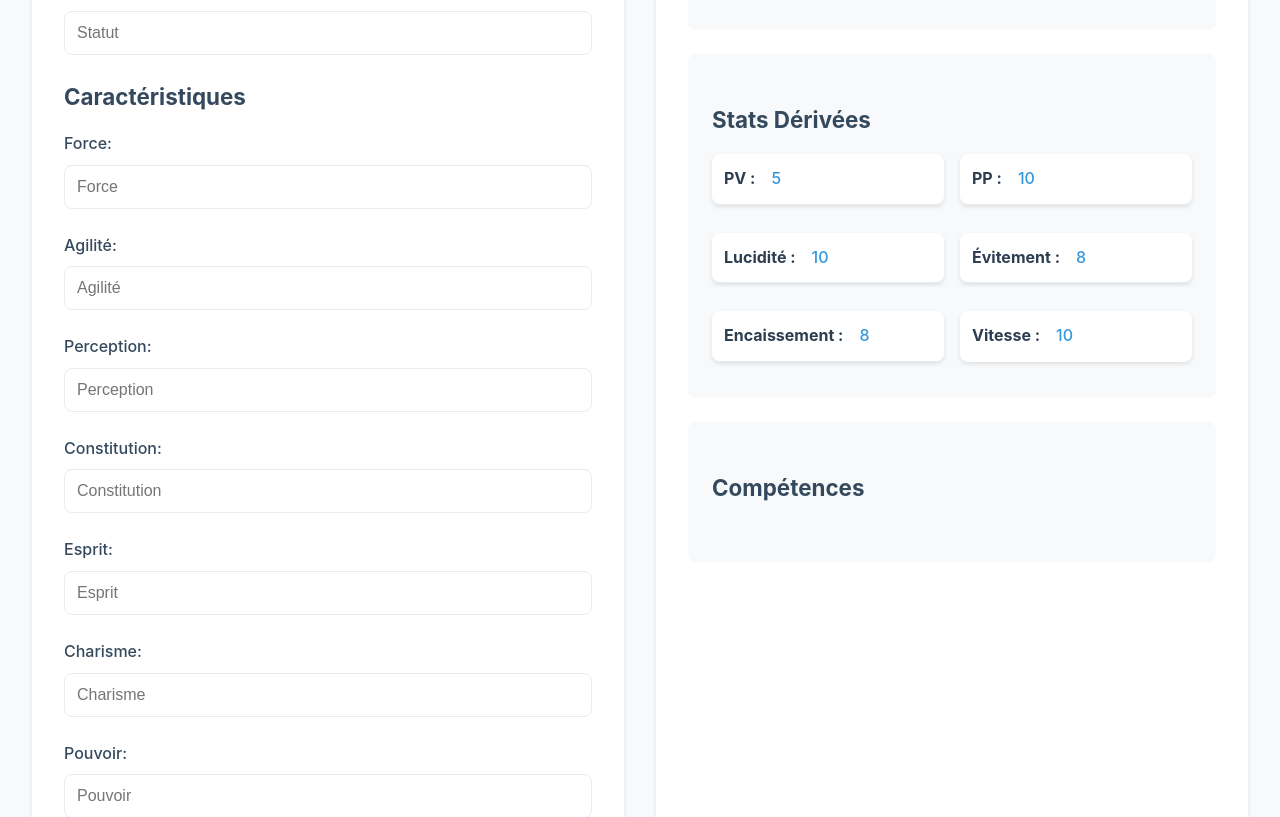
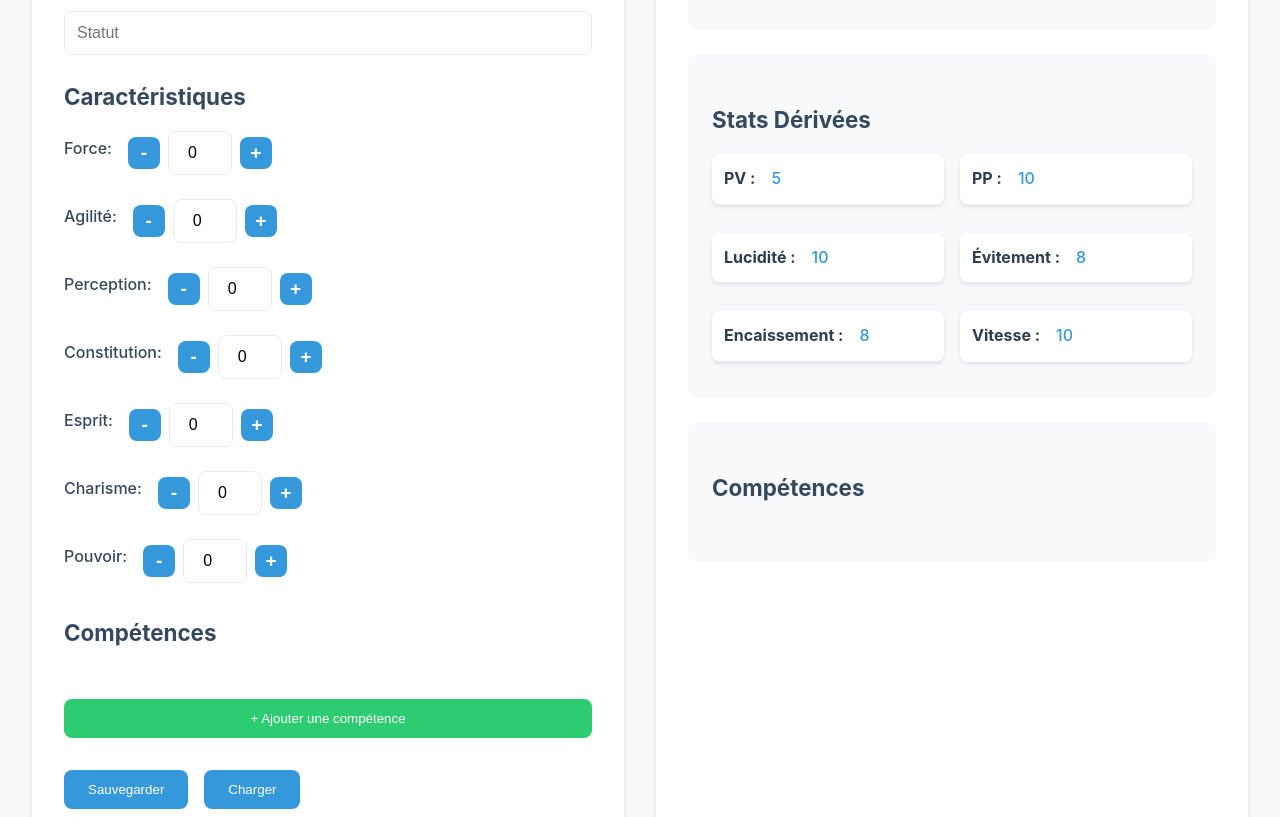
Before and after one commit to Martin-Die/jdr-app, a Next.js app: page / in a window 1280 px wide. Shown: the part 1040-1857 px from the top of the page. Built offline with nearby package versions, Linux system fonts and the light colour scheme.

Commit message:
masse maj

```diff
--- a/src/app/components/CharacterSheet.tsx
+++ b/src/app/components/CharacterSheet.tsx
@@ -124,7 +124,7 @@ export default function CharacterSheet() {
               </h3>
               <div className="modifiersGrid">
                 {(() => {
-                  const modifiers = getMassModifier(character.poids);
+                  const modifiers = getMassModifier(character.poids, character.taille);
                   return (
                     <>
                       <p><strong>Esquive :</strong> <span className="value">{modifiers.esquive >= 0 ? '+' : ''}{modifiers.esquive}</span></p>
--- a/src/app/components/character/CharacterSkills.tsx
+++ b/src/app/components/character/CharacterSkills.tsx
@@ -68,7 +68,7 @@ export const CharacterSkills = ({
               onChange={(e) => onCompetenceChange(index, 'niveau', e.target.value)}
               className="competence-level"
             >
-              {[...Array(6)].map((_, i) => (
+              {[...Array(9)].map((_, i) => (
                 <option key={i} value={i}>{i}</option>
               ))}
             </select>
--- a/src/app/components/character/CharacterStats.tsx
+++ b/src/app/components/character/CharacterStats.tsx
@@ -11,11 +11,21 @@ export const CharacterStats = ({ character, onInputChange }: CharacterStatsProps
   const handleChange = (e: React.ChangeEvent<HTMLInputElement>) => {
     const { id, value } = e.target;
     // Si la valeur est vide, on envoie une chaîne vide, sinon on convertit en nombre
-    onInputChange(id, value === '' ? '' : Number(value));
+    onInputChange(id, value === '' ? 0 : Number(value));
   };
 
   const handleWheel = (e: React.WheelEvent<HTMLInputElement>) => {
     e.currentTarget.blur();
+  };
+
+  const handleIncrement = (id: StatKey) => {
+    const currentValue = character[id] || 0;
+    onInputChange(id, currentValue + 1);
+  };
+
+  const handleDecrement = (id: StatKey) => {
+    const currentValue = character[id] || 0;
+    onInputChange(id, currentValue - 1);
   };
 
   const stats = [
@@ -33,18 +43,33 @@ export const CharacterStats = ({ character, onInputChange }: CharacterStatsProps
       <h2>Caractéristiques</h2>
 
       {stats.map(({ id, label }) => (
-        <div key={id} className="form-group">
+        <div key={id} className="form-group stat-group">
           <label htmlFor={id}>{label}:</label>
+          <div className="stat-input-group">
+            <button
+              className="stat-button"
+              onClick={() => handleDecrement(id)}
+              aria-label={`Diminuer ${label}`}
+            >
+              -
+            </button>
             <input
               type="number"
               id={id}
-            value={character[id as StatKey] || ''}
+              value={character[id as StatKey] || 0}
               onChange={handleChange}
               onWheel={handleWheel}
               placeholder={label}
-            min="0"
-            max="20"
+              min="-4"
             />
+            <button
+              className="stat-button"
+              onClick={() => handleIncrement(id)}
+              aria-label={`Augmenter ${label}`}
+            >
+              +
+            </button>
+          </div>
         </div>
       ))}
     </div>
--- a/src/app/data/competences.ts
+++ b/src/app/data/competences.ts
@@ -8,12 +8,12 @@ export const competencesList: Competence[] = [
   {
     nom: "Esquive",
     description: "Capacité à éviter les attaques",
-    specialisations: ["Esquive roulée", "Esquive latérale", "Esquive arrière", "Contre-attaque"]
+    specialisations: ["Esquive roulée", "Esquive latérale", "Esquive arrière"]
   },
   {
     nom: "Parade",
     description: "Maîtrise de la défense",
-    specialisations: ["Parade haute", "Parade basse", "Parade latérale", "Riposte"]
+    specialisations: ["Parade haute", "Parade basse", "Parade latérale"]
   },
   {
     nom: "Combat",
--- a/src/app/globals.css
+++ b/src/app/globals.css
@@ -487,3 +487,42 @@ button:hover {
   border-radius: 3px;
   font-size: 11px;
 }
+
+/* Styles pour les statistiques */
+.stat-group {
+  display: flex;
+  align-items: center;
+  gap: 1rem;
+}
+
+.stat-input-group {
+  display: flex;
+  align-items: center;
+  gap: 0.5rem;
+}
+
+.stat-button {
+  width: 2rem;
+  height: 2rem;
+  padding: 0;
+  display: flex;
+  align-items: center;
+  justify-content: center;
+  font-size: 1.2rem;
+  font-weight: bold;
+  background-color: var(--accent-color);
+  color: white;
+  border: none;
+  border-radius: var(--border-radius);
+  cursor: pointer;
+  transition: background-color 0.2s;
+}
+
+.stat-button:hover {
+  background-color: #2980b9;
+}
+
+.stat-input-group input {
+  width: 4rem;
+  text-align: center;
+}
--- a/src/app/hooks/useCharacter.tsx
+++ b/src/app/hooks/useCharacter.tsx
@@ -164,7 +164,6 @@ export const useCharacter = () => {
           const writable = await fileHandle.createWritable();
           await writable.write(blob);
           await writable.close();
-          alert('Personnage sauvegardé avec succès !');
         } catch (err: unknown) {
           // Ne pas afficher l'erreur si c'est une annulation par l'utilisateur
           if (err instanceof Error && err.name !== 'AbortError') {
@@ -182,7 +181,6 @@ export const useCharacter = () => {
         link.click();
         document.body.removeChild(link);
         URL.revokeObjectURL(url);
-        alert('Personnage sauvegardé avec succès !');
       }
     } catch (error) {
       console.error('Erreur lors de la sauvegarde:', error);
@@ -235,7 +233,6 @@ export const useCharacter = () => {
 
               setCharacter(processedCharacter);
               setDerivedStats(processedStats);
-              alert('Personnage chargé avec succès !');
             } else {
               throw new Error('Format de fichier invalide');
             }
--- a/src/app/utils/massModifiers.ts
+++ b/src/app/utils/massModifiers.ts
@@ -1,17 +1,45 @@
-interface MassModifier {
+export interface MassModifier {
   esquive: number;
   evitement: number;
   degatCAC: number;
 }
 
-export function getMassModifier(poids: number): MassModifier {
-  if (poids <= 50) return { esquive: 8, evitement: 4, degatCAC: -8 };
-  if (poids <= 100) return { esquive: 6, evitement: 3, degatCAC: -6 };
-  if (poids <= 150) return { esquive: 4, evitement: 2, degatCAC: -4 };
-  if (poids <= 200) return { esquive: 2, evitement: 1, degatCAC: -2 };
-  if (poids >= 240 && poids <= 260) return { esquive: 0, evitement: 0, degatCAC: 0 };
-  if (poids < 300) return { esquive: -2, evitement: -1, degatCAC: 2 };
-  if (poids < 400) return { esquive: -4, evitement: -2, degatCAC: 4 };
-  if (poids < 600) return { esquive: -6, evitement: -3, degatCAC: 6 };
-  return { esquive: -8, evitement: -4, degatCAC: 8 };
+export function calculerMasse(poids: number, taille: number): number {
+  return poids + taille;
 }
+
+export function getMassModifier(poids: number, taille: number): MassModifier {
+  const masse = calculerMasse(poids, taille);
+
+  switch (true) {
+    case masse > 50 && masse <= 100:
+      return { esquive: 8, evitement: 4, degatCAC: -8 };
+
+    case masse > 100 && masse <= 150:
+      return { esquive: 6, evitement: 3, degatCAC: -6 };
+
+    case masse > 150 && masse <= 200:
+      return { esquive: 4, evitement: 2, degatCAC: -4 };
+
+    case masse > 200 && masse <= 240:
+      return { esquive: 2, evitement: 1, degatCAC: -2 };
+
+    case masse > 240 && masse < 260:
+      return { esquive: 0, evitement: 0, degatCAC: 0 };
+
+    case masse >= 260 && masse < 300:
+      return { esquive: -2, evitement: -1, degatCAC: 2 };
+
+    case masse >= 300 && masse < 400:
+      return { esquive: -4, evitement: -2, degatCAC: 4 };
+
+    case masse >= 400 && masse < 600:
+      return { esquive: -6, evitement: -3, degatCAC: 6 };
+
+    case masse >= 600 && masse < 800:
+      return { esquive: -8, evitement: -4, degatCAC: 8 };
+
+    default:
+      return { esquive: 10, evitement: 5, degatCAC: -10 };
+  }
+}
```
Lines whose indentation alone changed are shown as unchanged.
